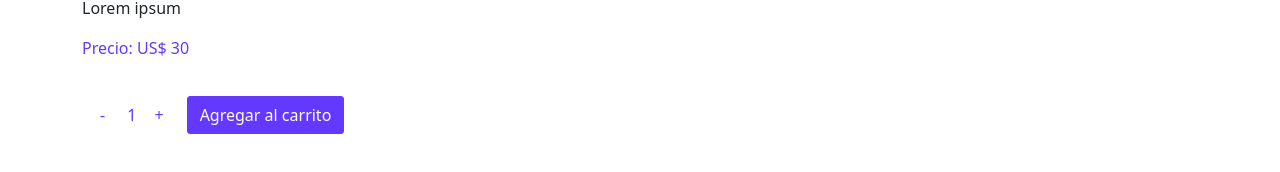
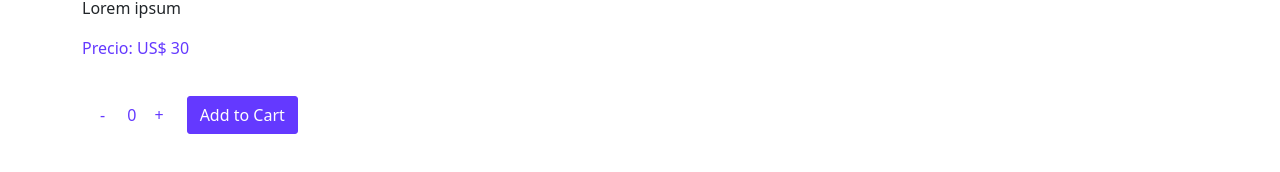
Before and after one commit to fernandacaperon/React-ecommerce_fundidora-tipografica, a React (Create React App) app: page /item/1 in a window 1280 px wide. Shown: the part 476-648 px from the top of the page. Built offline with nearby package versions, Linux system fonts and the light colour scheme.

Commit message:
Desafio 7

```diff
--- a/src/Home.js
+++ b/src/Home.js
@@ -1,4 +1,5 @@
 import { BrowserRouter, Routes, Route } from "react-router-dom";
+// import ItemCount from "./components/ItemCount";
 import ItemDetailContainer from "./components/ItemDetailContainer";
 import ItemListContainer from "./components/ItemListContainer";
 import NavBar  from "./components/NavBar";
--- a/src/components/Cart.js
+++ b/src/components/Cart.js
@@ -1,11 +1,7 @@
-import React,  {useState} from "react";
-import { Container, Row } from "reactstrap";
-import { Link } from 'react-router-dom';
-
 const Cart = () => {
     return (
         <>
-            <h1>Cart </h1>
+        <h1> Cart </h1>
         </>
     );
 }
--- a/src/components/ItemCount.js
+++ b/src/components/ItemCount.js
@@ -1,17 +1,18 @@
 import React, {useState} from "react";
+// import Cart from "./Cart";
 
-const ItemCount = () => {
+const ItemCount = ({ stock = 0, initial = 0,  onAdd }) => {
 
-    const [contador, setContador] = useState (1);
+    const [contador, setContador] = useState (0);
 
     const increment = () => {
-       if (contador < 5){
+       if (contador < stock){
             setContador (contador+1)
         }
     }
 
     const decrement = () => {
-        if (contador > 1){
+        if (contador > initial-1){
             setContador (contador-1)
             }
         }
@@ -21,10 +22,21 @@ const ItemCount = () => {
             <div className="count-container">
                 <button onClick={decrement} className="btn-white">-</button> {contador}
                 <button onClick={increment}  className="btn-white">+</button>
-                <button  className="btn-color-violeta"> Agregar al carrito</button>
+                {/* <button className="btn-color-violeta"> Agregar al carrito</button> */}
+                {
+                    stock && contador
+                    ? <button className="btn-color-violeta" onClick={ () => onAdd (contador)}> Add to cart </button>
+                    : <button className="btn-color-violeta"> Add to Cart</button>
+                }
             </div>
         </div>
     );
 }
 
 export default ItemCount;
+
+
+// onClick={ () => onAdd (contador)
+
+// ? <button className="btn-color-violeta" onClick={ () => alert ('contador')}> Add to cart </button>
+//                     : <button className="btn-color-violeta"> Add to Cart</button>
--- a/src/components/ItemDetail.js
+++ b/src/components/ItemDetail.js
@@ -1,8 +1,8 @@
-import { useState } from "react";
+import React from "react";
 import { Container, Row } from "reactstrap";
 import ItemCount from "./ItemCount";
-import { Link } from 'react-router-dom';
-import { Button } from "bootstrap";
+import { Link } from "react-router-dom";
+import { useState } from "react";
 
 
 const ItemDetail = ({ items }) => {
@@ -10,7 +10,7 @@ const ItemDetail = ({ items }) => {
     const [itemCount, setItemCount] = useState (0);
 
     const onAdd = (qty) => {
-        alert("Seleccionaste " + qty + " items");
+        alert ("You have selected" + qty + "items.")
         setItemCount(qty);
     }
 
@@ -21,18 +21,17 @@ const ItemDetail = ({ items }) => {
             {items.name ? (
                 <div className="itemdetail_container">
                     <img src={items.image} alt="" className="itemdetail_image"/>
-                        <div className="itemdetail_info">
+                    <div className="itemdetail_info">
                         <h3 className="title-name txt-violeta itemdetail__title">{items.name} </h3>
                         <p className="itemdetail_desc">{items.description} </p>
                         <p className="itemdetail_price txt-violeta">Precio: {items.cost} </p>
-                        {/* <ItemCount initial={0} stock={items.stock} /> */}
-                        {
+                    </div>
+                    {
                         itemCount === 0
-                        ? <ItemCount stock={items.stock} initial={itemCount} onAdd={onAdd} />
-                        : <Link to='/cart'><Button>CheckOut</Button></Link>
+                        ? <ItemCount stock={items.stock} initial={itemCount} onAdd={onAdd}/>
+                        : <Link to='cart'><button className="btn-color-verde">CheckOut</button> </Link>
                     }
                 </div>
-            </div>
         ) : (<h2 className="txt-violeta"> Cargando...</h2>
         )}
         </Row>
@@ -41,4 +40,5 @@ const ItemDetail = ({ items }) => {
     );
 }
 
+
 export default ItemDetail;
--- a/src/components/Navbar.js
+++ b/src/components/Navbar.js
@@ -14,7 +14,7 @@ const NavBar = () => {
                         <Link to='/category/1'><li className="nav-item nav-link"> Sans-Serif</li> </Link>
                         <Link to='/category/2'><li className="nav-item nav-link"> Serif</li> </Link>
                         </ul>
-                        <span className="navbar-text"> <CartWidget/> </span>
+                       <span className="navbar-text"> <CartWidget/> </span>
                     </div>
                 </div>
             </nav>
--- a/src/utils/products.js
+++ b/src/utils/products.js
@@ -25,8 +25,8 @@ const products = [
         categoryId: 1,
         name: "Open Sans",
         cost: "US$ 25,00",
+        stock: 5,
         description: "Open Sans is a humanist sans serif typeface designed by Steve Matteson, Type Director of Ascender Corp. This version contains the complete 897 character set, which includes the standard ISO Latin 1, Latin CE, Greek and Cyrillic character sets.",
-        stock: 5,
         image: ["https://academiadediseno.com/wp-content/uploads/2020/05/google-fonts-open-sans.jpg"]
     },
     {
```
